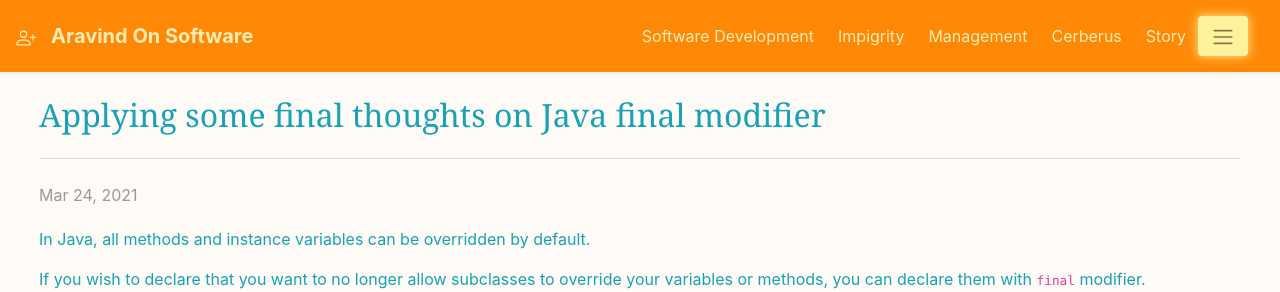
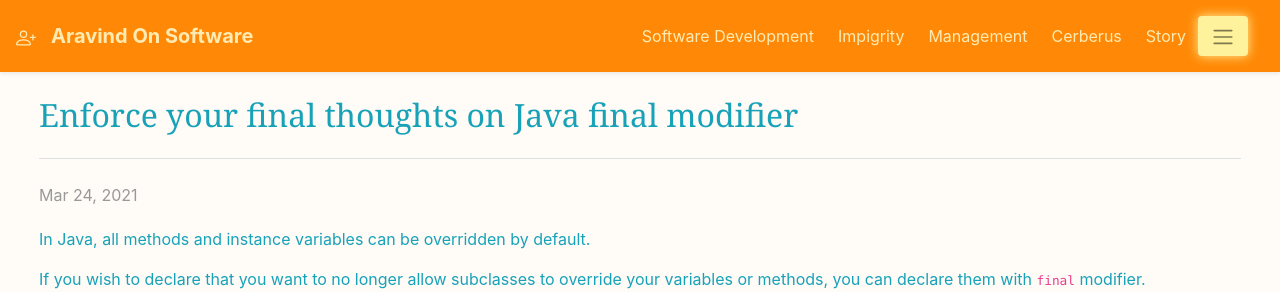
Before and after one commit to aravind666/aravind666.github.io, a Jekyll site: the page built from _posts/software-development/2021-03-24-enforcing-final-in-java.md, in a window 1280 px wide. Shown: the top 292 px of the page. Built offline with Jekyll 4.4.1, drawn with Linux system fonts in a browser that asks for light colours.

Commit message:
Fixed title

```diff
--- a/_posts/software-development/2021-03-24-enforcing-final-in-java.md
+++ b/_posts/software-development/2021-03-24-enforcing-final-in-java.md
@@ -1,6 +1,6 @@
 ---
 layout: post
-title:  "Applying some final thoughts on Java final modifier"
+title:  "Enforce your final thoughts on Java final modifier"
 category: "Software Development"
 author: "Aravind HU"
 description: "In Java, all methods and instance variables can be overridden by default. If you wish to declare that you want to no longer allow subclasses to override your variables or methods, you can declare them with <b>final</b> modifier"
```
